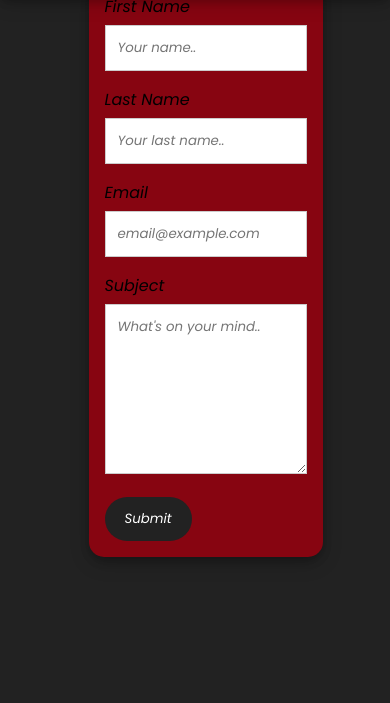
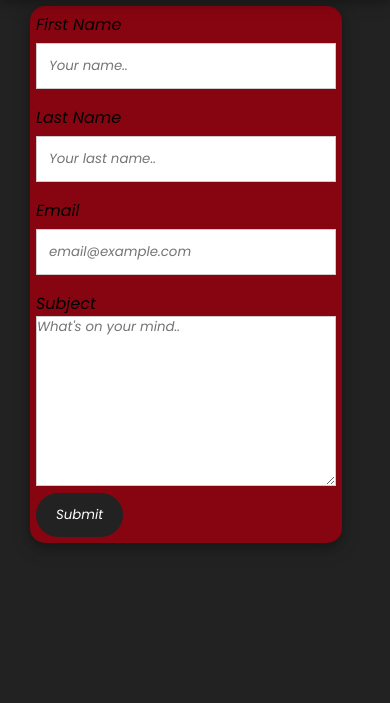
Before and after one commit to LittleCanOpener/HTML-CSS-Project-1, a plain HTML site: page contact.html in a window 390 px wide. Shown: the part 85-788 px from the top of the page. Drawn offline with Linux system fonts and the light colour scheme.

Commit message:
made the contact page responsive

```diff
--- a/assets/css/style.css
+++ b/assets/css/style.css
@@ -271,6 +271,7 @@ footer {
     position: absolute;
     width: 100%;
     max-height: fit-content;
+    height: auto;
   }
   .logo {
     padding: 4px;
@@ -291,6 +292,19 @@ footer {
   .active {
     font-size: 18px;
   }
+  form {
+    margin-top: 55px;
+    margin-left: 0;
+    margin-right: 0;
+    padding: 6px;
+    width: 80%;
+    align-items: center;
+    text-align: left;
+  }
+  #subject {
+    margin: 0;
+    padding: 0;
+  }
 }
 /*-------------@media screen and (max-width: 600px) {
   .pages {
```
